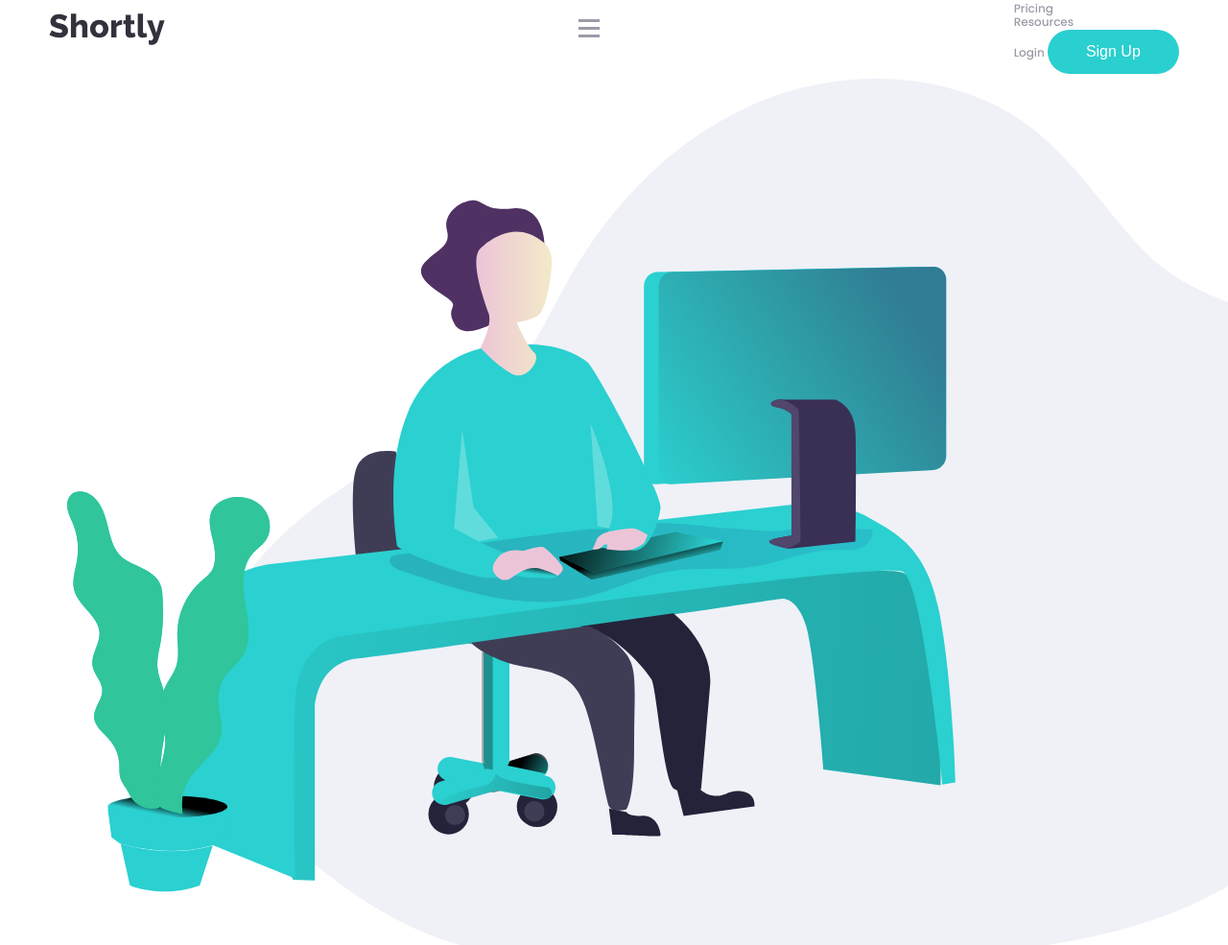
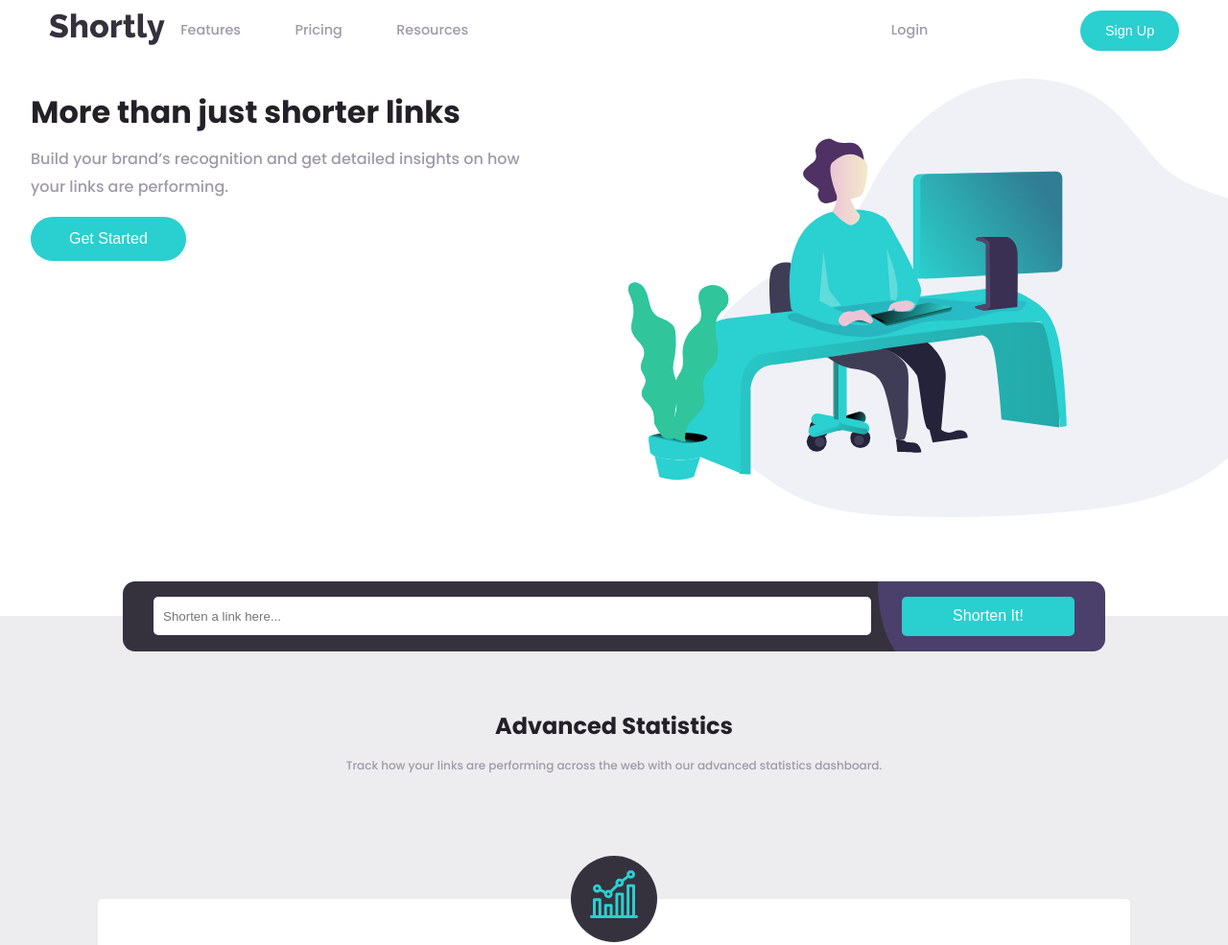
Before and after one commit to irenekyc/day11-shorten-url, a plain HTML site: page dist/index.html in a window 1280 px wide. Shown: the top 985 px of the page at 96% size. Drawn offline with Linux system fonts and the light colour scheme.

Commit message:
tablet static version finished

```diff
--- a/dist/index.html
+++ b/dist/index.html
@@ -32,8 +32,10 @@
         <li><a>Pricing</a></li>
         <li><a>Resources</a></li>
       </ul>
+    <div class="cta-links">
       <a>Login</a>
       <button class="btn btn-primary-cyan"> Sign Up </button>
+    </div>
     </div>
 
   </nav>
--- a/scss/_action.scss
+++ b/scss/_action.scss
@@ -36,4 +36,29 @@
         top:50%;
         z-index:-1;
     }
+
+    @media (min-width:767px){
+
+
+
+        &-banner{
+            width:80%;
+            max-width:1115px;
+            padding: 1rem 2rem;
+            display:flex;
+            justify-content: space-between;
+            align-items:center;
+
+            input{
+                flex:1;
+                margin:0;
+            }
+            .btn{
+                width:180px;
+                margin:0;
+                margin-left:2rem;
+            }
+
+        }
+    }
 }
--- a/scss/_cta.scss
+++ b/scss/_cta.scss
@@ -3,4 +3,9 @@
     text-align:center;
     background: url('../images/bg-boost-mobile.svg') no-repeat;
     background-color: $primary-violet;
+
+    @media (min-width:767px){
+        background: url('../images/bg-boost-desktop.svg') no-repeat;
+        background-color: $primary-violet;
+    }
 }
--- a/scss/_footer.scss
+++ b/scss/_footer.scss
@@ -4,6 +4,9 @@ footer{
     color:white;
     a{
         color:$main-violet;
+        &:hover{
+            color: $primary-cyan;
+        }
     }
 
     .logo{
@@ -30,6 +33,24 @@ footer{
         }
     }
 
+    @media (min-width:767px){
+        display: flex;
+        justify-content: space-between;
+        align-items: flex-start;
+        padding: 2rem;
+
+        .logo{
+            width:100px;
+            margin:0;
+            margin-top:2rem;
+        }
+
+
+        *{
+            margin:0;
+            padding:0;
+        }
+    }
 
 }
 
--- a/scss/_header.scss
+++ b/scss/_header.scss
@@ -7,7 +7,7 @@ nav{
     top:0;
     left:0;
     display:flex;
-
+    @media (max-width:650px){
         .hamburger{
             display:block;
             .btn-line{
@@ -40,8 +40,10 @@ nav{
 
             }
         }
+    }
 
-    @media (max-width:500px){
+
+    @media (max-width:650px){
         .nav-links{
             transition:1s;
             display:none;
@@ -77,5 +79,36 @@ nav{
             }
         }
     }
+    @media (min-width:651px)
+    {
+        .nav-links{
+            display:flex;
+            justify-content: space-between;
+            align-items: center;
+            flex:1;
+            font-size:0.9rem;
+            ul{
+                display:flex;
+                justify-content: space-between;
+                align-items: center;
+                width:50%;
+                max-width: 300px;
+                margin-right:1rem;
+                margin-left:1rem;
+            }
+            .cta-links{
+                display: flex;
+                justify-content: space-between;
+                align-items: center;
+                width: 30%;
+                max-width:300px;
+
+                .btn{
+                    padding: 0.8rem 1.6rem;
+                    font-size:0.9rem;
+                }
+            }
+        }
+    }
 
 }
--- a/scss/_hero.scss
+++ b/scss/_hero.scss
@@ -12,5 +12,28 @@
         text-align: center;
     }
 
+    @media (min-width:767px){
+        display:flex;
+        justify-content: space-between;
+        flex-direction: row-reverse;
+
+        &-image{
+            width:60%;
+        }
+        &-intro{
+            padding: 0 2rem;
+            width:50%;
+            text-align:left;
+            h1{
+                font-size:2rem;
+            }
+            p{
+                font-size:1rem;
+            }
+
+
+        }
+    }
+
 
 }
```
Also changed, not shown: dist/css/main.min.css. Lines whose indentation alone changed are shown as unchanged.
